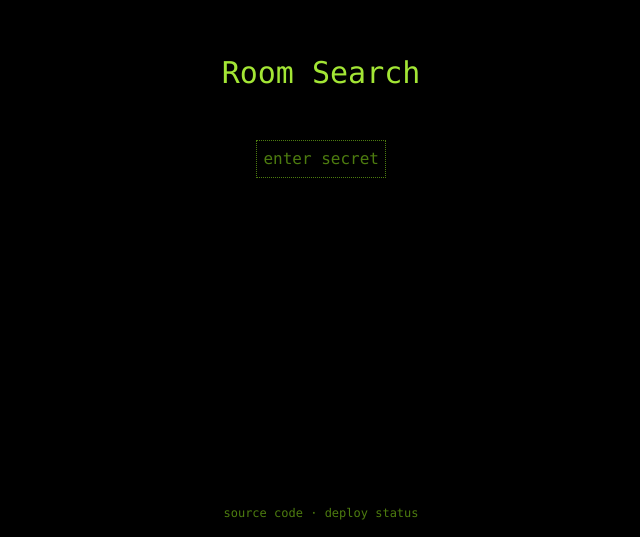
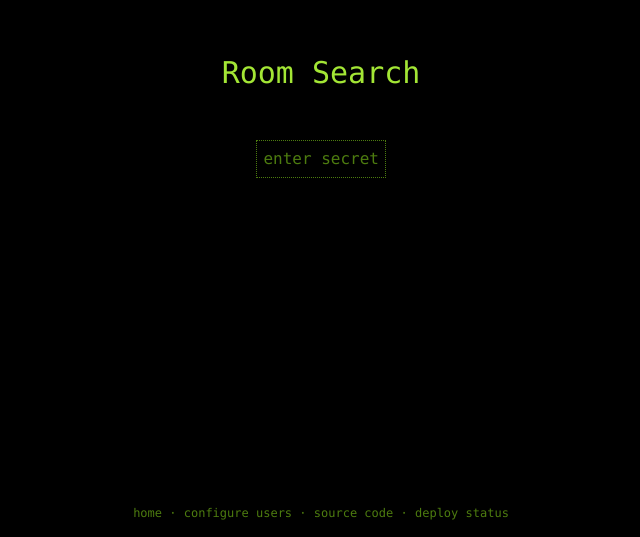
Before and after one commit to BrunoRoemers/room-search, a Next.js app: page / in a window 1280 px wide. Shown: the part 263-800 px from the top of the page, without its empty margins (319-959 px from the left). Built offline with nearby package versions, Linux system fonts and the light colour scheme.

Commit message:
add links to pages

```diff
--- a/src/app/layout.tsx
+++ b/src/app/layout.tsx
@@ -22,6 +22,10 @@ export default function RootLayout({
             <div className="min-h-full h-min flex items-center">{children}</div>
           </div>
           <div className="text-lime-700 text-xs p-4">
+            <a href="/">home</a>
+            <span> · </span>
+            <a href="/users">configure users</a>
+            <span> · </span>
             <a
               target="_blank"
               rel="noopener noreferrer"
```
